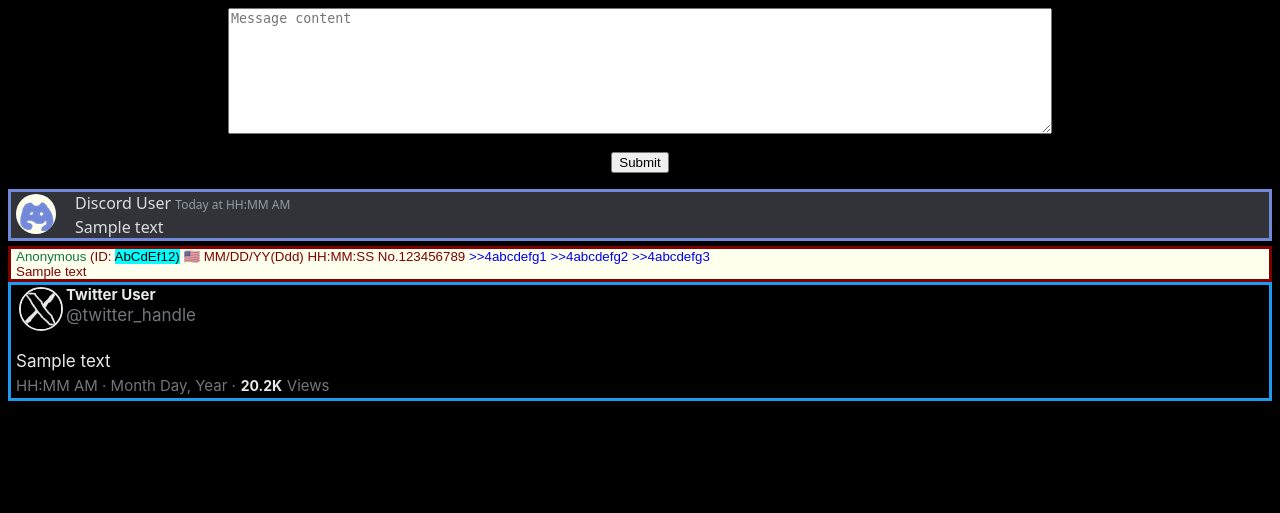
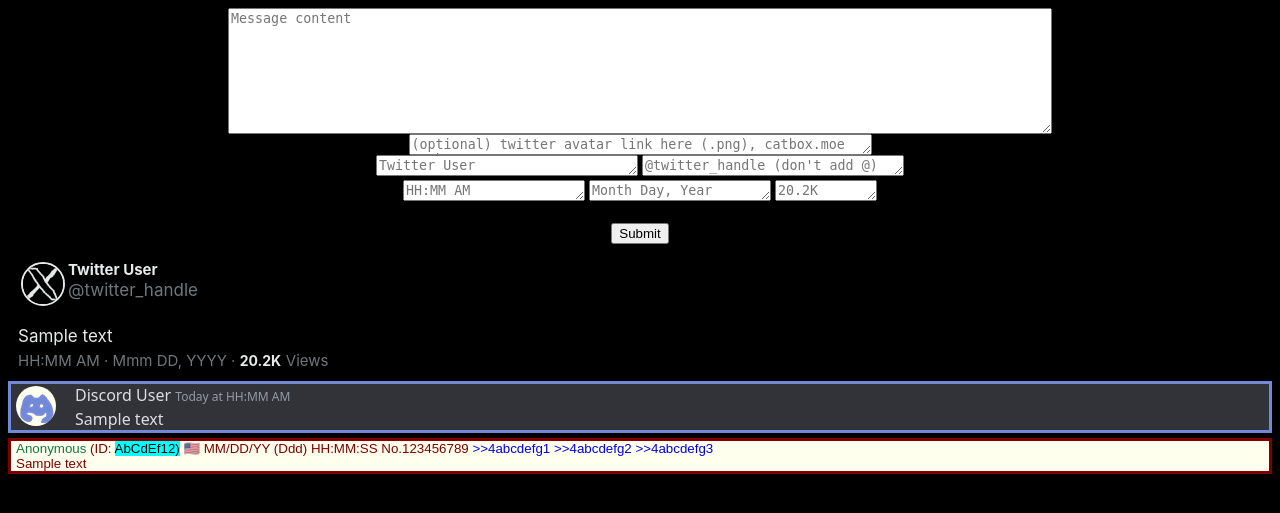
Before and after one commit to xmif/ExtremeLeftOrRight, a Flask app: page /extreme in a window 1280 px wide. Shown: the top 513 px of the page. Run offline with Flask 3, Linux system fonts and the light colour scheme.

Commit message:
Made some fields customizable

```diff
--- a/app.py
+++ b/app.py
@@ -28,26 +28,30 @@ def index(data={"text":"Sample text"}):
 def create(data=dict()):
     if request.method == 'POST':
         # title = request.form['title']
-        content = request.form['content']
+        message_body = request.form['message_body']
 
         # if not title:
         #     flash('Title is required!')
         # elif not content:
         #     flash('Content is required!')
-        if not content:
-            flash('Content is required!')
-        else:
-            data = {
-                # This is bad, get better later:
-                # https://flask.palletsprojects.com/en/2.2.x/templating/#controlling-autoescaping
-                "text": content.replace("\n", "<br>"),
-                "twitter_enabled": True,
-                # "text": content,
-            }
+        if not message_body:
+            # Flask.flash('Content is required!')
+            # return ("Your needs a message", 402)
+            message_body = "WHAT A WEASLY<br>LITTLE<br>LIAR<br>DUDE<br>SmashHit"
+        data = {
+            # This is bad, get better later:
+            # https://flask.palletsprojects.com/en/2.2.x/templating/#controlling-autoescaping
+            "text": message_body.replace("\n", "<br>"),
+            "twitter_enabled": True,
+            # "text": message_body,
+        }
             # print(content)
             # messages.append({'title': title, 'content': content})
             # messages.append({'content': content})
             # return redirect(url_for('index'))
-            return render_template('extreme.html', data=data)
+        return render_template('extreme.html', data=data)
 
     return render_template('extreme.html')
+
+if __name__ == '__main__':
+    app.run()
--- a/static/styles.css
+++ b/static/styles.css
@@ -144,7 +144,9 @@ body {
 }
 
 .twitter {
-    border: #1D9BF0 3px solid;
+    /* border: #1D9BF0 3px solid; */
+    /* border: rgb(231, 233, 234) 1px solid; */
+    margin-left: 5px;
     /*  */
     background-color: rgba(0,0,0,0.00);
     color: rgb(231, 233, 234);
@@ -158,7 +160,7 @@ body {
     /* display: inline; */
     /* font: inherit; */
     /* list-style: none; */
-    margin: 0px;
+    /* margin: 0px; */
     /* padding: 0px; */
     position: relative;
     text-align: inherit;
--- a/templates/extreme.html
+++ b/templates/extreme.html
@@ -5,21 +5,86 @@
     <title>👈 or 👉</title>
     <form class="center" method="POST">
         <!-- <input name="text"> -->
-        <textarea name="content"
+        <textarea name="message_body"
             placeholder="Message content"
             rows="8"
             cols="100">
-        {{- request.form['content'] -}}
-    </textarea>
-<!-- >{{ request.form['content'] if request.form['content'] else "" }}</textarea> -->
+            {{- request.form['message_body'] -}}
+        </textarea>
+        <br>
+        <textarea name="avatar"
+            placeholder="(optional) twitter avatar link here (.png), catbox.moe works"
+            rows="1"
+            cols="55">
+            {{- request.form['avatar'] -}}
+        </textarea>
+        <br>
+        <textarea name="username"
+            placeholder="Twitter User"
+            rows="1"
+            cols="30">
+            {{- request.form['username'] -}}
+        </textarea>
+        <textarea name="handle"
+            placeholder="@twitter_handle (don't add @)"
+            rows="1"
+            cols="30">
+            {{- request.form['handle'] -}}
+        </textarea>
+        <br>
+        <textarea name="timestamp"
+            placeholder="HH:MM AM"
+            rows="1"
+            cols="20">
+            {{- request.form['timestamp'] -}}
+        </textarea>
+        <textarea name="datestamp"
+            placeholder="Month Day, Year"
+            rows="1"
+            cols="20">
+            {{- request.form['datestamp'] -}}
+        </textarea>
+        <textarea name="views"
+            placeholder="20.2K"
+            rows="1"
+            cols="10">
+            {{- request.form['views'] -}}
+        </textarea>
+        <!-- >{{ request.form['content'] if request.form['content'] else "" }}</textarea> -->
         <br><br>
         <input type="submit">
     </form>
+    {#{% if data.twitter_enabled %}#}
+    <div class="common twitter">
+        <!-- <img src="static/avatartwitter.png" aria-hidden="true" class="twitteravatar" alt=" "> -->
+        <img src="{{request.form.get('avatar') if request.form.get('avatar') else 'static/avatartwitter.png'}}" aria-hidden="true" class="twitteravatar" alt=" ">
+        <!-- <span class="twitteruser">Twitter User</span> -->
+        <span class="twitteruser">{{request.form.get('username') if request.form.get('username') else 'Twitter User'}}</span>
+        <br>
+        <span class="twitterhandle">@{{request.form.get('handle') if request.form.get('handle') else 'twitter_handle'}}</span>
+        <br><br>
+        {{data.text|safe}}
+        <br>
+        <!-- <span class="twittertimestamp">HH:MM AM · Month Day, Year ·</span> -->
+        <span class="twittertimestamp">
+            {{request.form.get('timestamp') if request.form.get('timestamp') else 'HH:MM AM'}}
+            ·
+            {{request.form.get('datestamp') if request.form.get('datestamp') else 'Mmm DD, YYYY'}}
+            ·
+        </span>
+        <!-- <span class="twitteviews">20.2K</span> -->
+        <span class="twitteviews">{{request.form.get('views') if request.form.get('views') else '20.2K'}}</span>
+        <span class="twittertimestamp">Views</span>
+    </div>
+    {#{% endif %}#}
     <div class="common discord">
         <!-- <span class="discordavatar">tbd</span><br> -->
-        <img src="static/avatardiscord.png" aria-hidden="true" class="discordavatar" alt=" ">
-        <span>Discord User</span>
-        <span class="discordtimestamp">Today at HH:MM AM</span>
+        <!-- <img src="static/avatardiscord.png" aria-hidden="true" class="discordavatar" alt=" "> -->
+        <img src="{{request.form.get('avatar') if request.form.get('avatar') else 'static/avatardiscord.png'}}" aria-hidden="true" class="discordavatar" alt=" ">
+        <!-- <span>Discord User</span> -->
+        <span>{{request.form.get('username') if request.form.get('username') else 'Discord User'}}</span>
+        <!-- <span class="discordtimestamp">Today at HH:MM AM</span> -->
+        <span class="discordtimestamp">Today at {{request.form.get('timestamp') if request.form.get('timestamp') else 'HH:MM AM'}}</span>
         <br>
         {{data.text|safe}}
     </div>
@@ -28,23 +93,14 @@
     <span>(ID: </span>
     <span style="background:var(--pol-id-bg);color:var(--pol-id-fg);">AbCdEf12)</span>
     <span class="">🇺🇸</span>
-    <span class="">MM/DD/YY(Ddd) HH:MM:SS<span>
+    <!-- <span class="">MM/DD/YY(Ddd) HH:MM:SS<span> -->
+    <span class="">
+        {{request.form.get('datestamp') if request.form.get('datestamp') else 'MM/DD/YY (Ddd)'}}
+
+        {{request.form.get('timestamp') if request.form.get('timestamp') else 'HH:MM:SS'}}
+    <span>
         <span class="">No.123456789</span>
         <span style="color:var(--pol-reply);">>>4abcdefg1 >>4abcdefg2 >>4abcdefg3</span><br>
         {{data.text|safe}}
     </div>
-    {#{% if data.twitter_enabled %}#}
-    <div class="common twitter">
-        <img src="static/avatartwitter.png" aria-hidden="true" class="twitteravatar" alt=" ">
-        <span class="twitteruser">Twitter User</span>
-        <br>
-        <span class="twitterhandle">@twitter_handle</span>
-        <br><br>
-        {{data.text|safe}}
-        <br>
-        <span class="twittertimestamp">HH:MM AM · Month Day, Year ·</span>
-        <span class="twitteviews">20.2K</span>
-        <span class="twittertimestamp">Views</span>
-    </div>
-    {#{% endif %}#}
 </html>
```
Also changed, not shown: README.md.
